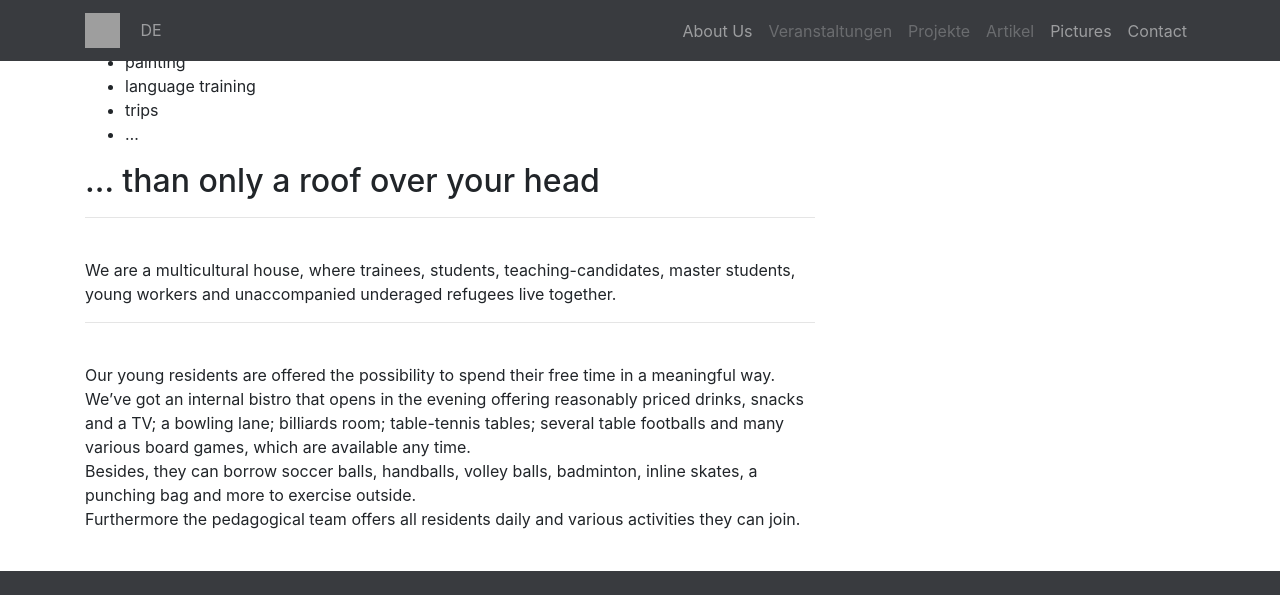
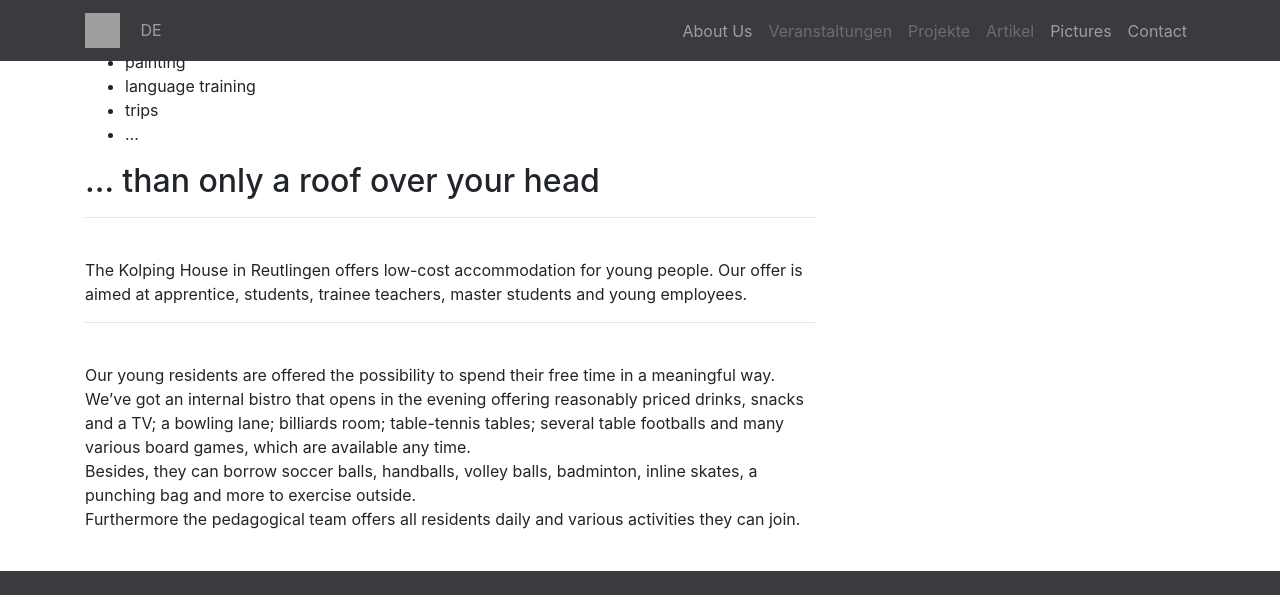
Before and after one commit to kolpinghaus-reutlingen/kolpinghaus-reutlingen.de, a Jekyll site: the page built from index.en.md, in a window 1280 px wide and 900 px high, scrolled down 877 px, cut to the strip 0-595 px from the top of the window. Built offline with Jekyll 4.4.1, drawn with Linux system fonts in a browser that asks for light colours; grey boxes are pictures that could not be loaded.

Commit message:
Update index.en.md

```diff
--- a/index.en.md
+++ b/index.en.md
@@ -29,7 +29,7 @@ redirect_from:
 
 ---
 <br>
-We are a multicultural house, where trainees, students, teaching-candidates, master students, young workers and unaccompanied underaged refugees live together.
+The Kolping House in Reutlingen offers low-cost accommodation for young people. Our offer is aimed at apprentice, students, trainee teachers, master students and young employees.
 
 ---
 
```
